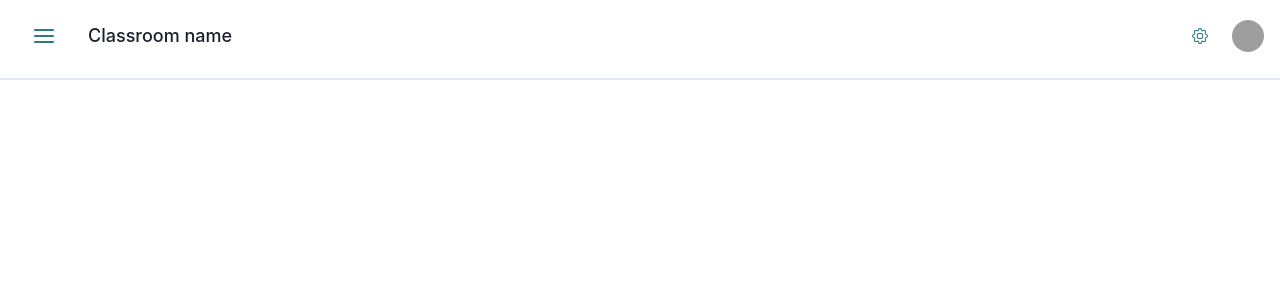
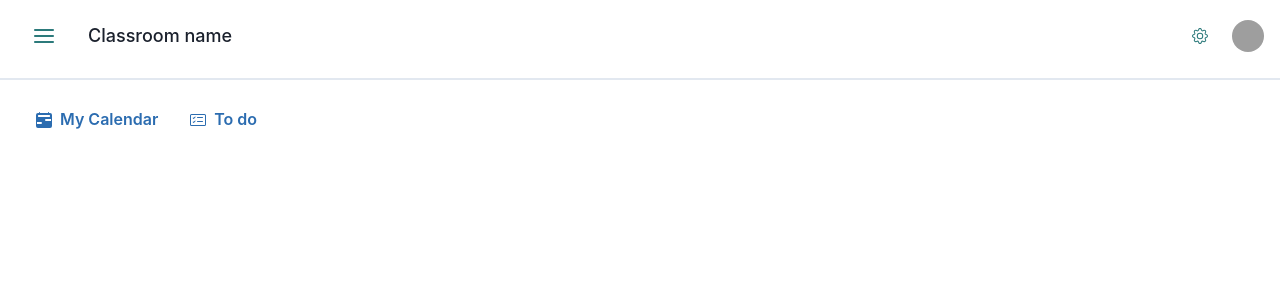
Before and after one commit to NaveenDanj/google-classroom-clone, a Next.js app: page /Classes in a window 1280 px wide. Shown: the top 300 px of the page. Built offline with nearby package versions, Linux system fonts and the light colour scheme; no server answers; grey boxes are pictures that could not be loaded.

Commit message:
added classes header component

```diff
--- /dev/null
+++ b/components/Classes/ClassesHeader.tsx
@@ -0,0 +1,21 @@
+import { Button } from '@chakra-ui/react'
+import React from 'react'
+import { BsCardChecklist, BsFillCalendar2RangeFill, BsFolder } from 'react-icons/bs'
+
+const ClassesHeader = () => {
+    return (
+        <div>
+
+            <Button variant='ghost' className='p-3' leftIcon={<BsFillCalendar2RangeFill />} colorScheme='blue'>
+                <h1 className=' hidden md:block'>My Calendar</h1>
+            </Button>
+
+            <Button variant='ghost' className='p-3 my-auto' leftIcon={<BsCardChecklist />} colorScheme='blue'>
+                <h1 className='hidden md:block'>To do</h1>
+            </Button>
+
+        </div>
+    )
+}
+
+export default ClassesHeader
--- a/pages/Classes.tsx
+++ b/pages/Classes.tsx
@@ -1,6 +1,7 @@
 import { NextPage } from 'next'
 import Head from 'next/head'
 import React from 'react'
+import ClassesHeader from '../components/Classes/ClassesHeader'
 import ClassroomHeader from '../components/Classroom/ClassroomHeader'
 
 const Classes: NextPage = () => {
@@ -15,6 +16,11 @@ const Classes: NextPage = () => {
 
             <div>
                 <ClassroomHeader />
+
+                <div className='p-5'>
+                    <ClassesHeader />
+                </div>
+
             </div>
 
         </div>
```
